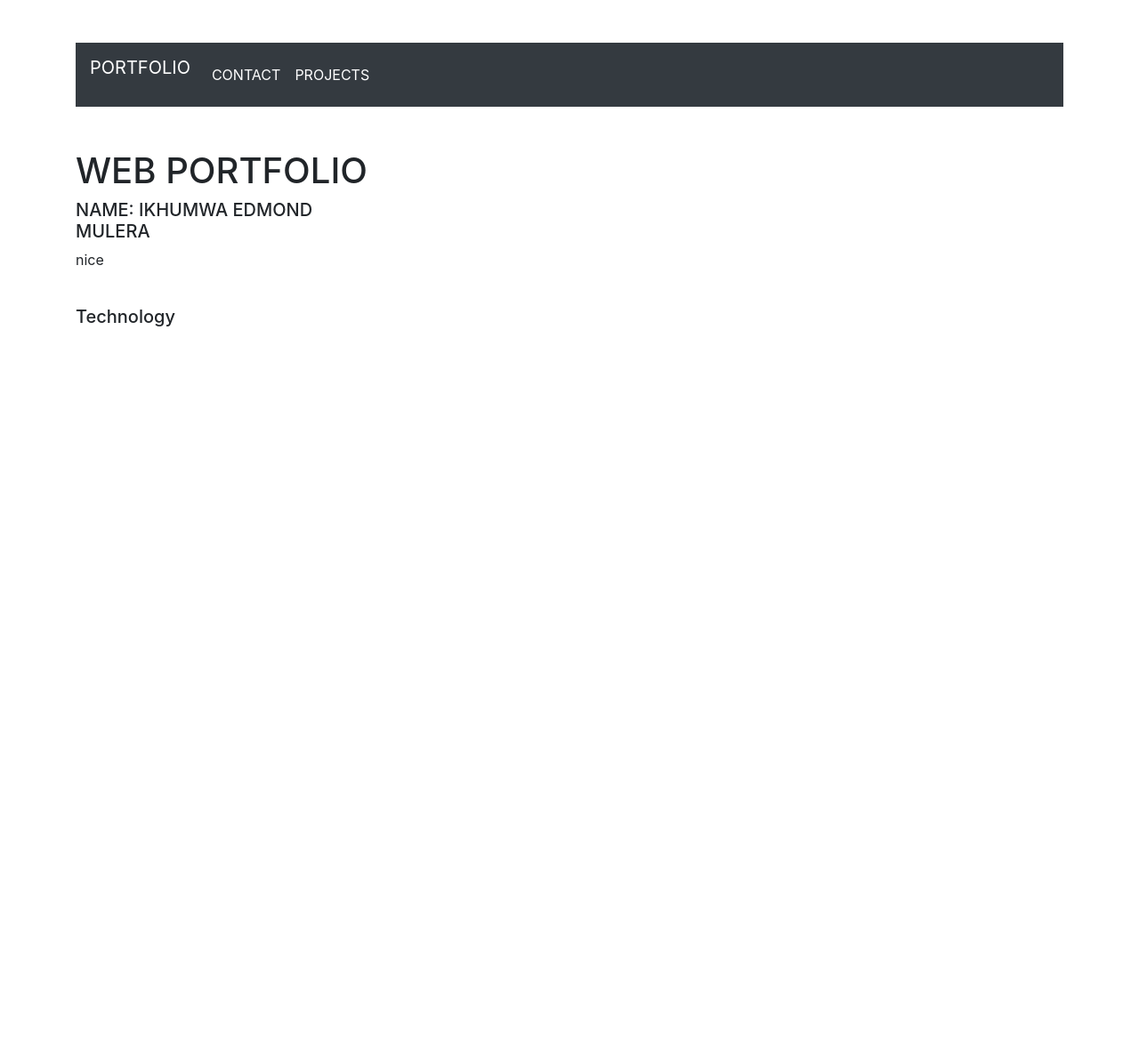
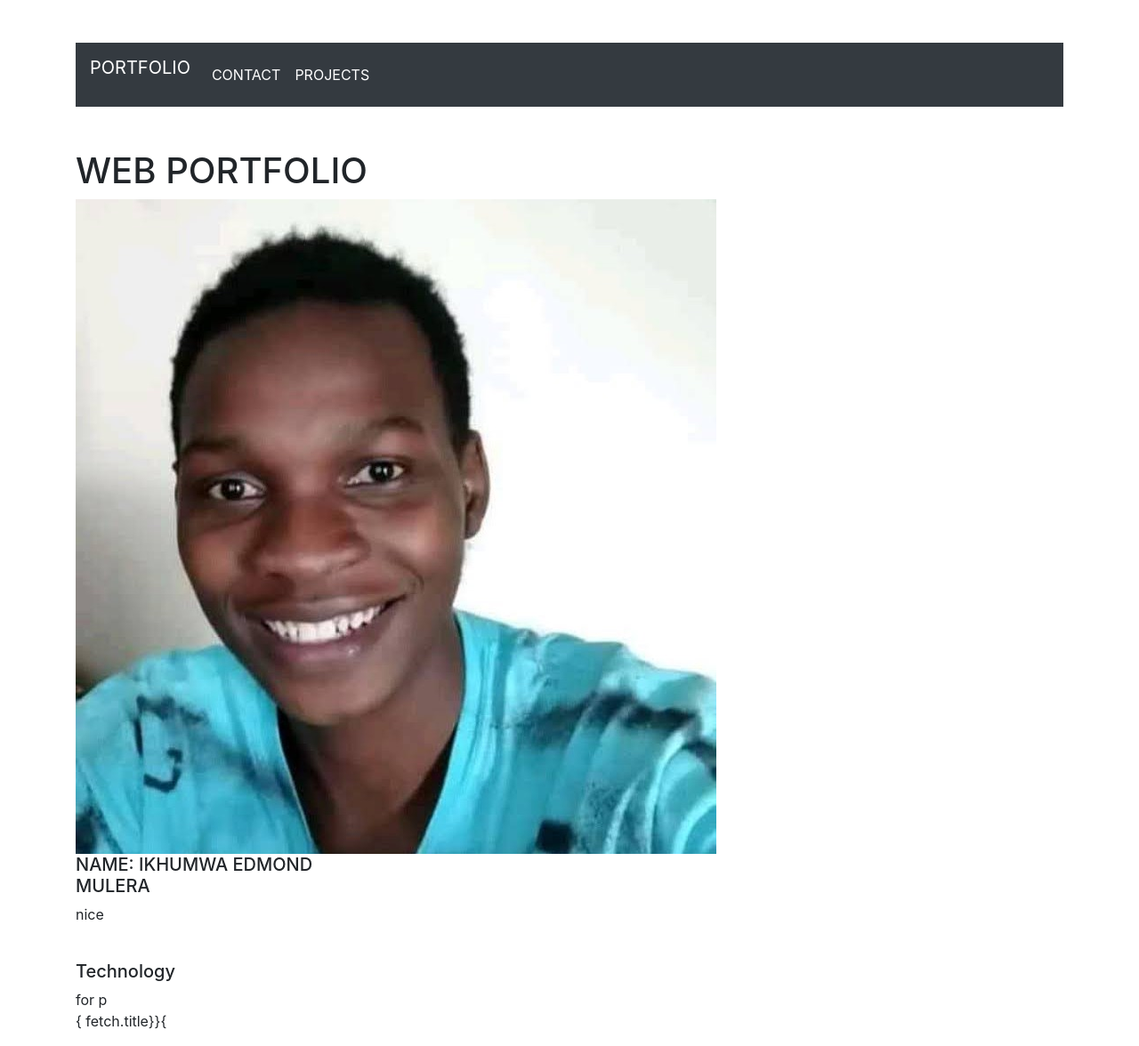
Before and after one commit to mulera21/portfolio, a Django app: page / in a window 1280 px wide. Shown: the whole page at 89% size. Before the commit the page ends 367 px from the top, so only its background shows below. Run offline with Django 5.2, Linux system fonts and the light colour scheme; some libraries are stand-ins or nearby versions.

Commit message:
creating html

```diff
--- a/web/portfolio/templates/base.html
+++ b/web/portfolio/templates/base.html
@@ -1,6 +1,8 @@
 <!DOCTYPE html>
+{% load static %}
 <html lang="en">
 <head>
+	<link rel="stylesheet" type="text/css" href="{% static 'css/main.css' %}">
     <meta name="viewport" content="width=device-width, initial-scale=1">
   <meta charset="UTF-8">
     <link rel="stylesheet" href="https://stackpath.bootstrapcdn.com/bootstrap/4.4.1/css/bootstrap.min.css" integrity="sha384-Vkoo8x4CGsO3+Hhxv8T/Q5PaXtkKtu6ug5TOeNV6gBiFeWPGFN9MuhOf23Q9Ifjh" crossorigin="anonymous">
--- a/web/portfolio/templates/contact.html
+++ b/web/portfolio/templates/contact.html
@@ -1,4 +1,5 @@
 {% extends 'base.html' %}
+{% load static %}
 
 {% block content  %}
 
--- a/web/portfolio/templates/main.html
+++ b/web/portfolio/templates/main.html
@@ -1,15 +1,17 @@
 {% extends 'base.html' %}
-
+{% load static %}
 
 {% block content %}
 <h1>WEB PORTFOLIO</h1>
 <div class="row">
     <div class="col-md-4">
+        <img src="{% static 'images/ed.jpeg' %}">
         <h5>NAME: IKHUMWA EDMOND MULERA</h5>
         <p>nice</p>
         <br>
         <h5>Technology </h5>
-        <p>{{ technology }}</p>
+        for p
+        <p>{ fetch.title}}{</p>
     </div>
 </div>
 
--- a/web/portfolio/templates/projects.html
+++ b/web/portfolio/templates/projects.html
@@ -1,4 +1,5 @@
 {% extends 'base.html' %}
+{% load static %}
 
 
 
--- a/web/portfolio/views.py
+++ b/web/portfolio/views.py
@@ -10,9 +10,9 @@ def index(request):
 
 
 def work(request):
-    new = Project.objects.all()
+    fetch = Project.objects.all()
     context = {
-        new: "new"
+        fetch: "fetch"
     }
     return render(request, "projects.html", context)
 
```
Also changed, not shown: web/db.sqlite3, web/portfolio/products/WhatsApp Image 2024-03-16 at 11.28.03 AM.jpeg (added), web/portfolio/static/images/ed.jpeg (added).
